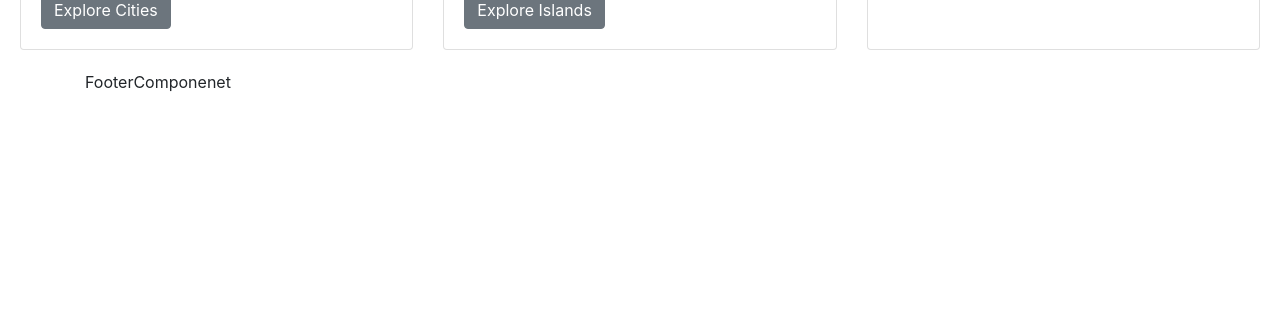
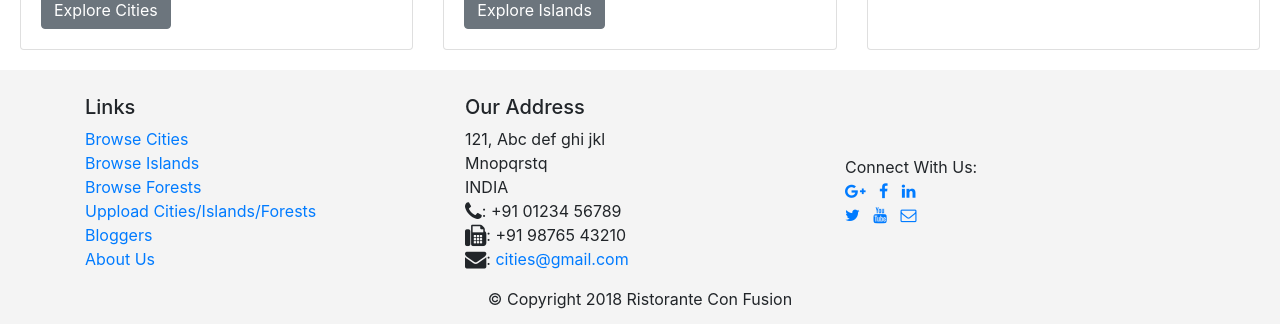
Before and after one commit to adityabajpai/Cities, a React (Create React App) app: page / in a window 1280 px wide. Shown: the part 1019-1343 px from the top of the page. Before the commit the page ends 1113 px from the top, so only its background shows below. Built offline with nearby package versions, Linux system fonts and the light colour scheme.

Commit message:
Footer Component

```diff
--- a/package.json
+++ b/package.json
@@ -4,6 +4,8 @@
   "private": true,
   "dependencies": {
     "bootstrap": "^4.3.1",
+    "bootstrap-social": "^5.1.1",
+    "font-awesome": "^4.7.0",
     "react": "^16.11.0",
     "react-bootstrap": "^1.0.0-beta.14",
     "react-dom": "^16.11.0",
--- a/src/Component/FooterComponent.js
+++ b/src/Component/FooterComponent.js
@@ -1,10 +1,50 @@
 import React from 'react';
+import '../Style/footer.css'
 
 class FooterComponenet extends React.Component{
     render(){
         return(
-            <div className="container">
-                FooterComponenet
+            <div className="footer">
+                <div className="container">
+                    <div className="row justify-content-ceter">
+                        <div className="col-4 justify-content-center">
+                            <h5>Links</h5>
+                            <ul className="list-unstyled">
+                                <li><a href="http://localhost:3000/#">Browse Cities</a></li>
+                                <li><a href="http://localhost:3000/#">Browse Islands</a></li>
+                                <li><a href="http://localhost:3000/#">Browse Forests</a></li>
+                                <li><a href="http://localhost:3000/#">Uppload Cities/Islands/Forests</a></li>
+                                <li><a href="http://localhost:3000/#">Bloggers</a></li>
+                                <li><a href="http://localhost:3000/#">About Us</a></li>
+                            </ul>
+                        </div>
+                        <div className="col-4 justify-content-ceter">
+                            <h5>Our Address</h5>
+                            <address>
+                                121, Abc def ghi jkl<br/>
+                                Mnopqrstq<br/>
+                                INDIA<br/>
+                                <i className="fa fa-phone fa-lg"></i>: +91 01234 56789<br />
+                                <i className="fa fa-fax fa-lg"></i>: +91 98765 43210<br />
+                                <i className="fa fa-envelope fa-lg"></i>: <a href="mailto:cities@gmail.com">cities@gmail.com</a>
+                            </address>
+                        </div>
+                        <div className="col-4 justify-content-center align-self-center">
+                            Connect With Us:<br/>
+                            <a href="http://google.com/+"><i className="fa fa-google-plus"></i></a>&nbsp;&nbsp;&nbsp;
+                            <a href="http://www.facebook.com/profile.php?id="><i className="fa fa-facebook"></i></a>&nbsp;&nbsp;&nbsp;
+                            <a href="http://www.linkedin.com/in/"><i className="fa fa-linkedin"></i></a>&nbsp;&nbsp;&nbsp;<br/>
+                            <a href="http://twitter.com/"><i className="fa fa-twitter"></i></a>&nbsp;&nbsp;&nbsp;
+                            <a href="http://youtube.com/"><i className="fa fa-youtube"></i></a>&nbsp;&nbsp;&nbsp;
+                            <a href="mailto:"><i className="fa fa-envelope-o"></i></a>
+                        </div>
+                    </div>
+                    <div className="row justify-content-center">
+                        <div className="col-auto">
+                            <p>© Copyright 2018 Ristorante Con Fusion</p>
+                        </div>
+                    </div>
+                </div>
             </div>
         );
     }
--- /dev/null
+++ b/src/Style/footer.css
@@ -0,0 +1,4 @@
+.footer{
+    background-color: #f4f4f4;
+    padding-top: 25px;
+}
--- a/src/index.js
+++ b/src/index.js
@@ -4,6 +4,8 @@ import './index.css';
 import App from './App';
 import 'bootstrap/dist/css/bootstrap.min.css';
 import * as serviceWorker from './serviceWorker';
+import 'font-awesome/css/font-awesome.css';
+import 'bootstrap-social/bootstrap-social.css';
 
 ReactDOM.render(<App />, document.getElementById('root'));
 
```
Also changed, not shown: 1 other file (tests, documents, lock files or other folders).
